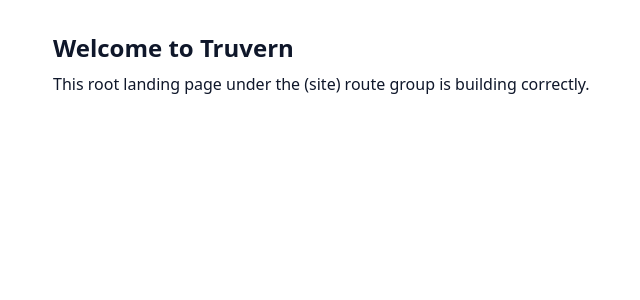
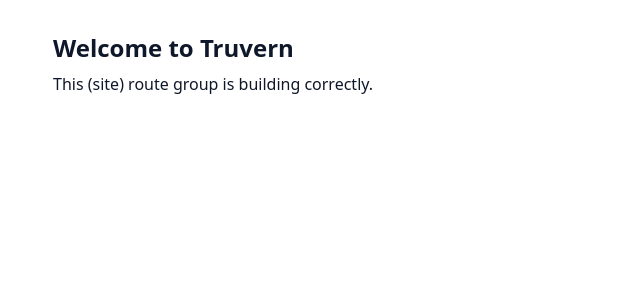
Before and after one commit to nelsonaddae2512-maker/Truvern-Website, a Next.js app: page / in a window 1280 px wide. Shown: the top 300 px of the page, without its empty margins (107-747 px from the left). Built offline with nearby package versions, Linux system fonts and the light colour scheme.

Commit message:
fix: ensure /(site) layout/page exist; disable static export; clean .next; add deploy marker

```diff
--- a/app/(site)/layout.tsx
+++ b/app/(site)/layout.tsx
@@ -1,5 +1,5 @@
 import React from "react";
+
 export default function SiteLayout({ children }: { children: React.ReactNode }) {
-  // layout for the (site) group
   return <div>{children}</div>;
 }
--- a/app/(site)/page.tsx
+++ b/app/(site)/page.tsx
@@ -1,11 +1,11 @@
 import React from "react";
-// Keep this simple; no 'use client' or browser-only APIs
-export const dynamic = 'force-static';
+
+export const dynamic = 'force-static'; // safe for SSG
 export default function Page() {
   return (
     <div className="p-8 max-w-5xl mx-auto">
       <h1 className="text-2xl font-semibold">Welcome to Truvern</h1>
-      <p className="mt-2">This root landing page under the (site) route group is building correctly.</p>
+      <p className="mt-2">This (site) route group is building correctly.</p>
     </div>
   );
 }
```
Also changed, not shown: vercel-deploy-marker.txt.
